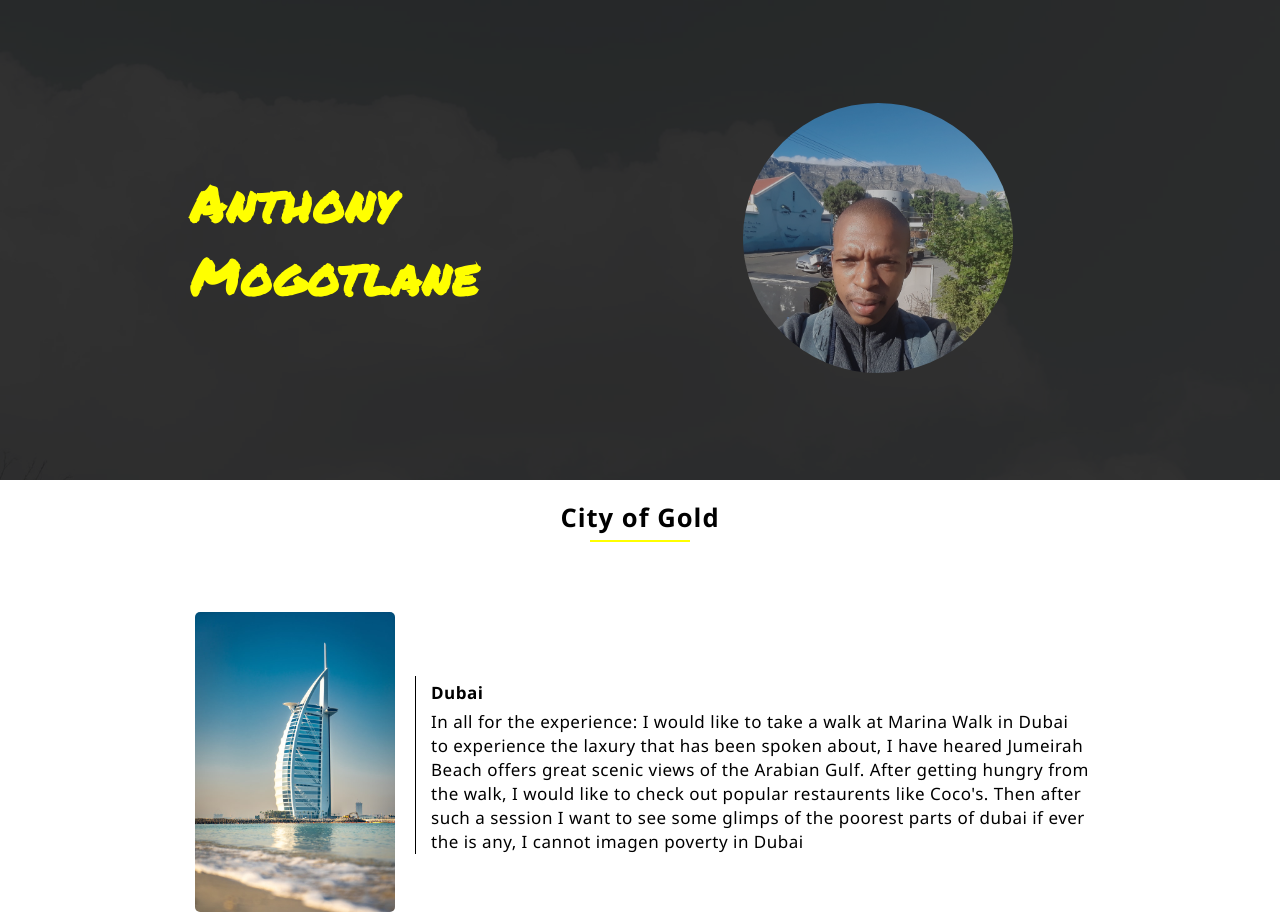
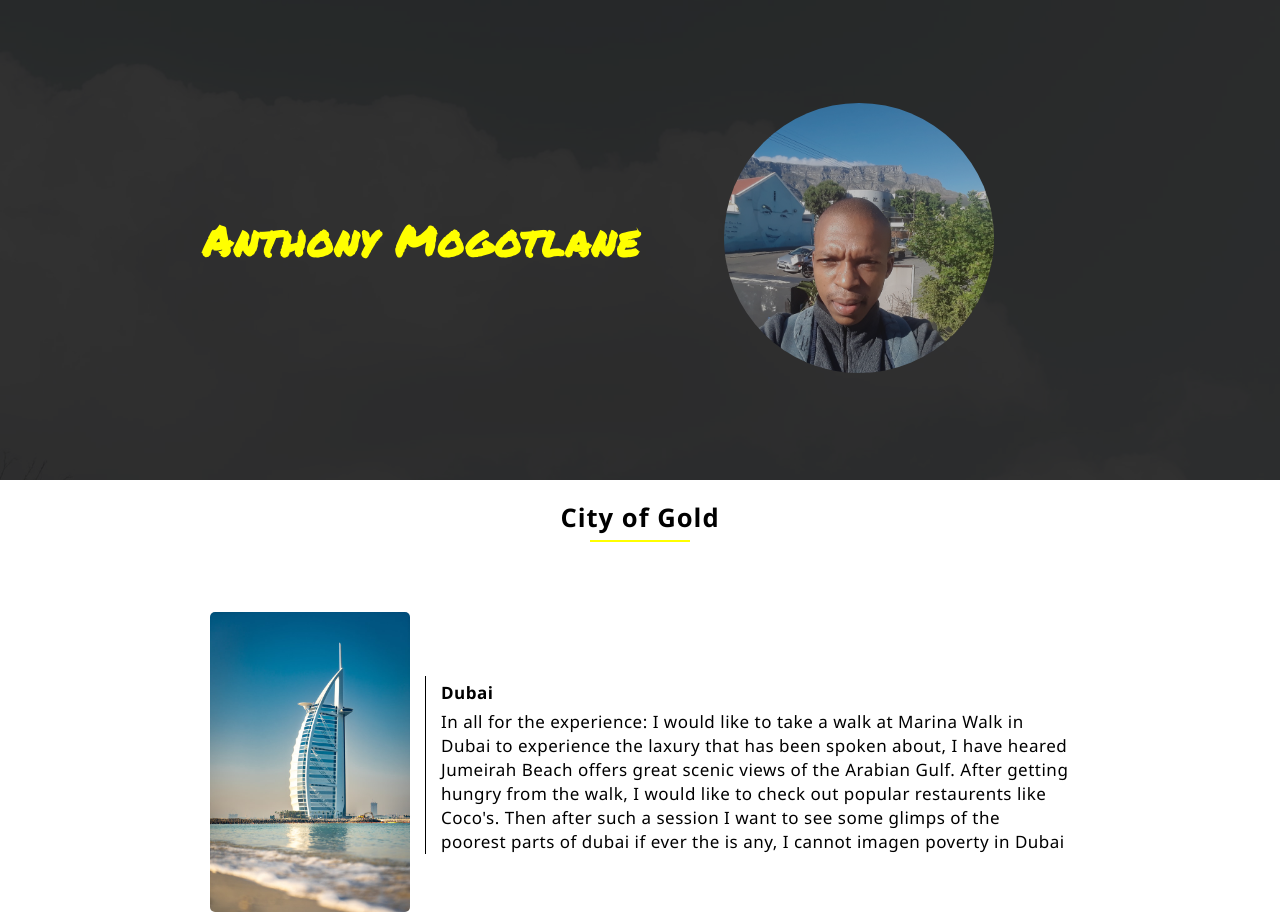
Before and after one commit to AnthonyMogotlane/basic_webpage_html-css, a plain HTML site: page index.html in a window 1280 px wide. Shown: the top 920 px of the page. Drawn offline with Linux system fonts and the light colour scheme.

Commit message:
styles.css

```diff
--- a/styles.css
+++ b/styles.css
@@ -79,15 +79,16 @@ i {
   justify-items: center;
   align-items: center;
   grid-template-columns: 1fr 1fr;
-  column-gap: 50px;
+  /* column-gap: 50px; */
   color: yellow;
   z-index: 1;
   margin: 0 20px;
 }
 
 .home-name {
-  font-size: 25px;
+  font-size: 21px;
   letter-spacing: 1.5px;
+  text-align: center;
 }
 
 .home-img {
@@ -110,6 +111,7 @@ i {
   grid-template-columns: 1fr 3fr;
   justify-items: center;
   align-items: center;
+  margin: 0 20px;
 }
 
 .city-img {
@@ -148,6 +150,7 @@ i {
   max-width: 1000px;
   margin: auto;
   letter-spacing: .7px;
+  margin: 0 20px
 }
 
 .swahili {
```
